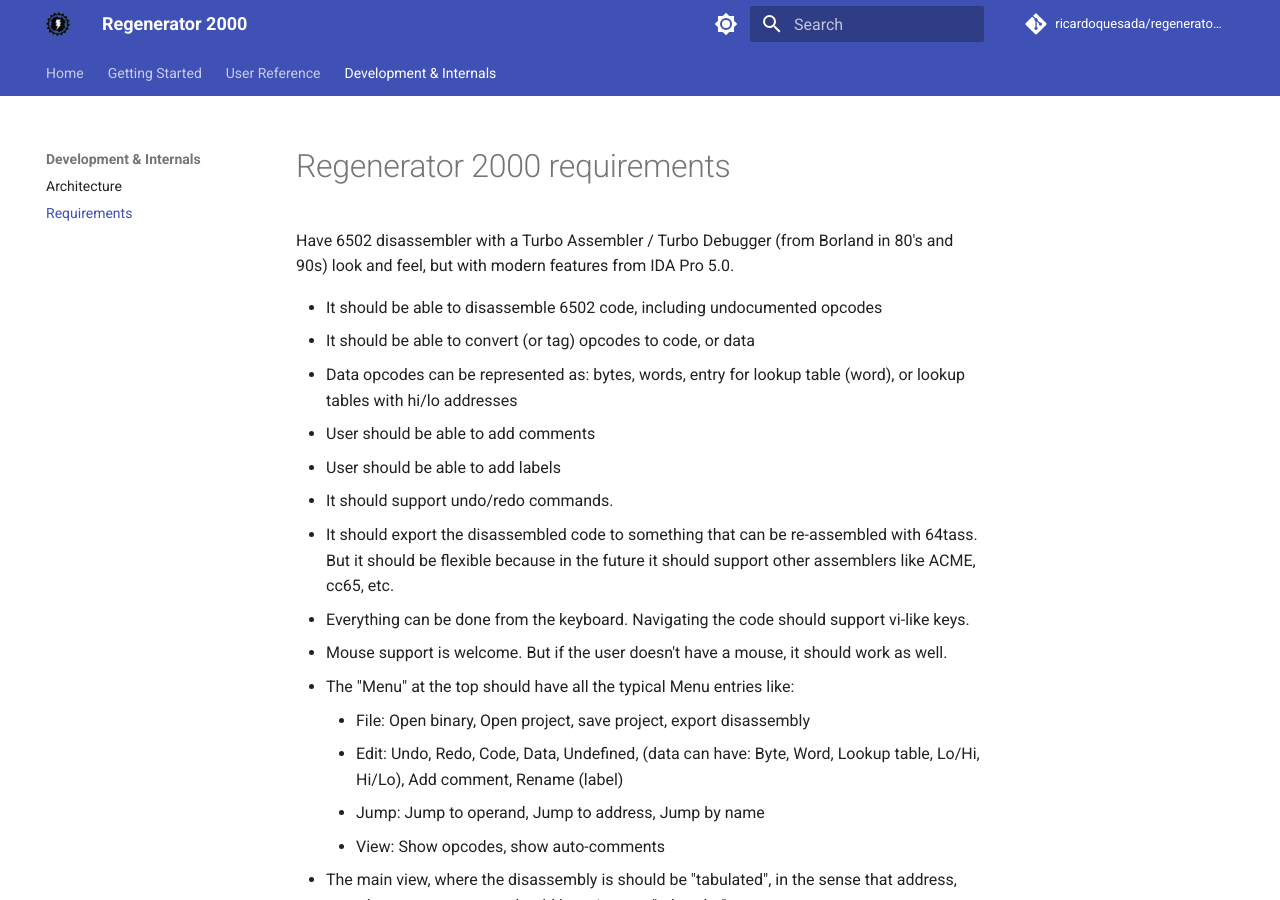
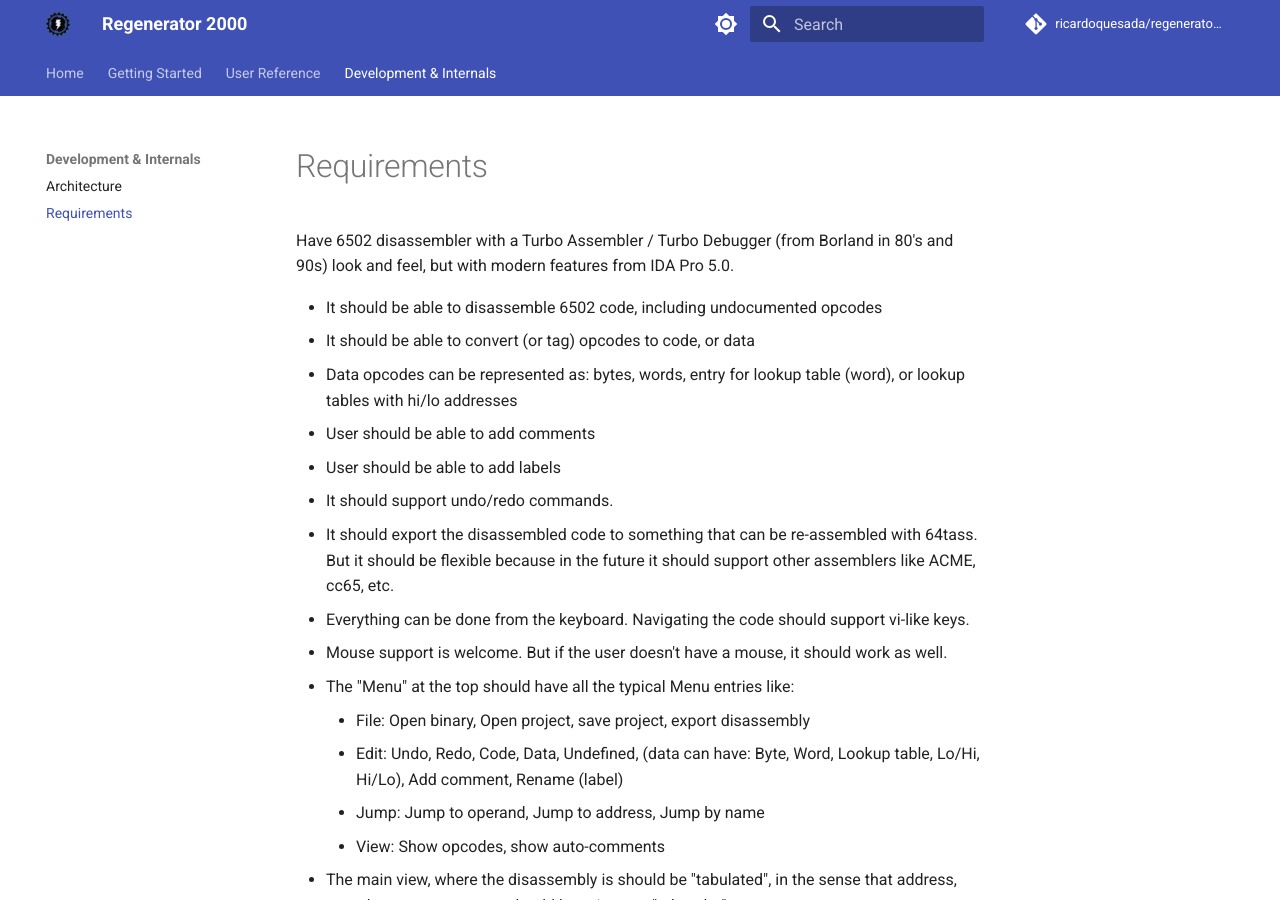
Before and after one commit to ricardoquesada/regenerator2000, an MkDocs documentation site: the page built from docs/requirements.md, in a window 1280 px wide and 900 px high. Built offline with MkDocs 1.6.1 and Material for MkDocs 9.7.7, drawn with Linux system fonts in a browser that asks for light colours; comment, search, counter and statistics services are not loaded.

Commit message:
remove "Regenerator 2000" from titles in inner pages

```diff
--- a/docs/requirements.md
+++ b/docs/requirements.md
@@ -1,4 +1,4 @@
-# Regenerator 2000 requirements
+# Requirements
 
 Have 6502 disassembler with a Turbo Assembler / Turbo Debugger (from Borland in 80's and 90s) look and feel, but with
 modern features from IDA Pro 5.0.
```
Also changed, not shown: docs/keyboard_shortcuts.md (+1 -1 lines).
